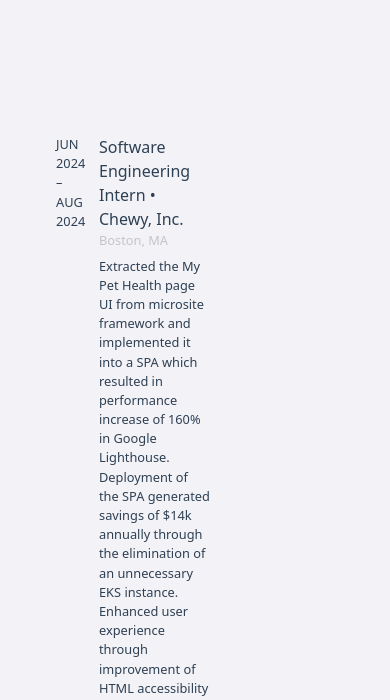
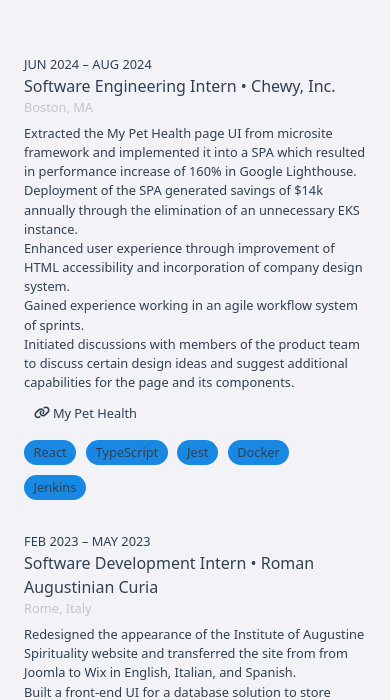
Before and after one commit to terrence-nolan/terrence-nolan, a React (Create React App) app: page / in a window 390 px wide. Shown: the part 893-1593 px from the top of the page. Built offline with nearby package versions, Linux system fonts and the light colour scheme.

Commit message:
mobile experience card format

```diff
--- a/src/components/ExperienceCard/ExperienceCard.js
+++ b/src/components/ExperienceCard/ExperienceCard.js
@@ -18,7 +18,7 @@
 }) => {
 
     return (
-        <li className={styles.cardsDiv}>
+        <li className={styles.cardContainer}>
             <a href={companyLink} target={"_blank"} rel="noopener noreferrer" className={styles.companyLink}>
                 <div className={styles.card}>
                     <header className={styles.dates}>
--- a/src/components/ExperienceCard/ExperienceCard.module.css
+++ b/src/components/ExperienceCard/ExperienceCard.module.css
@@ -8,6 +8,10 @@
     font-size: calc(10px + 2vmin);
     min-height: 100vh;
     transition: background-color 0.25s ease-in-out, color 0.25s ease-in-out;
+}
+
+.cardContainer {
+    list-style-type: none;
 }
 
 .card {
@@ -103,6 +107,7 @@
     }
 
     .card {
+        flex-direction: column;
         width: 100%;
     }
 
@@ -110,13 +115,13 @@
         text-align: left;
     }
 
-    .cardsDiv {
+    .cardContainer {
         align-items: center;
     }
 }
 
 @media (min-width: 1085px) {
-    .cardsDiv {
+    .cardContainer {
         align-items: flex-end;
         justify-content: center;
         align-content: flex-end;
--- a/src/pages/AboutPage/AboutPage.module.css
+++ b/src/pages/AboutPage/AboutPage.module.css
@@ -117,7 +117,12 @@
     }
 
     .aboutContainer {
-        padding: 1rem 1rem 0;
+        padding: 1rem;
+        width: 100%;
+    }
+
+    .pagesContainer {
+        padding: 1rem 0;
         width: 100%;
     }
 }
--- a/src/pages/ExperiencePage/ExperiencePage.js
+++ b/src/pages/ExperiencePage/ExperiencePage.js
@@ -37,7 +37,7 @@
     const massportSkills = ["SnapLogic", "Tableau", "Snowflake", "SQL"]
 
     return (
-        <main className={styles.expMain}>
+        <section className={styles.expMain}>
             <ol className={styles.experienceList}>
                 <ExperienceCard
                     companyName={"Chewy, Inc."}
@@ -72,7 +72,7 @@
                     skills={massportSkills}
                 />
             </ol>
-        </main>
+        </section>
     );
 }
 
--- a/src/pages/ExperiencePage/ExperiencePage.module.css
+++ b/src/pages/ExperiencePage/ExperiencePage.module.css
@@ -12,6 +12,7 @@
 
 .experienceList {
     list-style-type: none;
+    padding: 0;
 }
 
 @media (min-width: 481px) {
```
